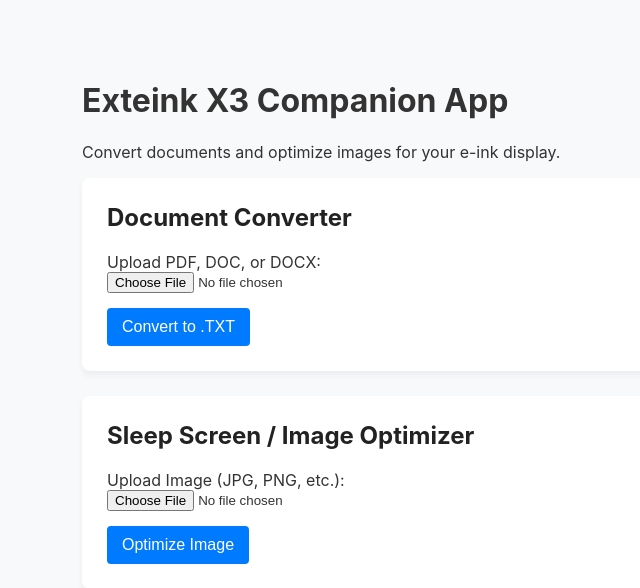
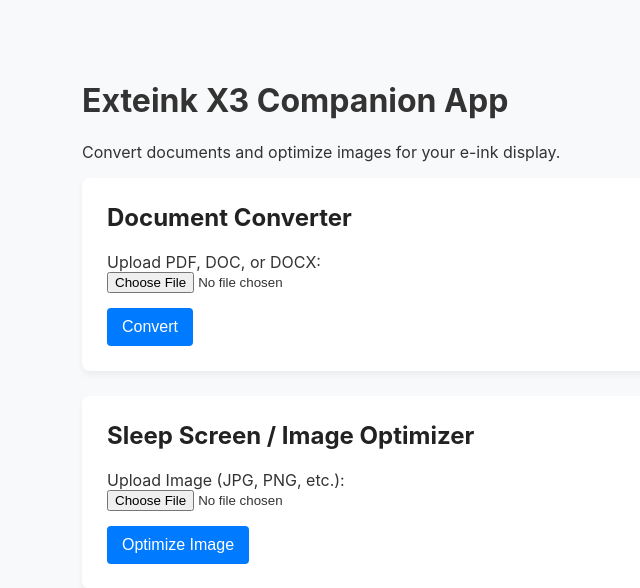
Before and after one commit to a02268420aggies-design/e-reader-companion, a Flask app: page / in a window 1280 px wide. Shown: the top 588 px of the page, without its empty margins (258-898 px from the left). Run offline with Flask 3, Linux system fonts and the light colour scheme.

Commit message:
Button Change

```diff
--- a/templates/index.html
+++ b/templates/index.html
@@ -47,7 +47,7 @@
                 <label for="textFile">Upload PDF, DOC, or DOCX:</label>
                 <input type="file" id="textFile" name="file" accept=".pdf,.doc,.docx,.txt" required>
             </div>
-            <button type="submit">Convert to .TXT</button>
+            <button type="submit">Convert</button>
         </form>
     </div>
 
```
